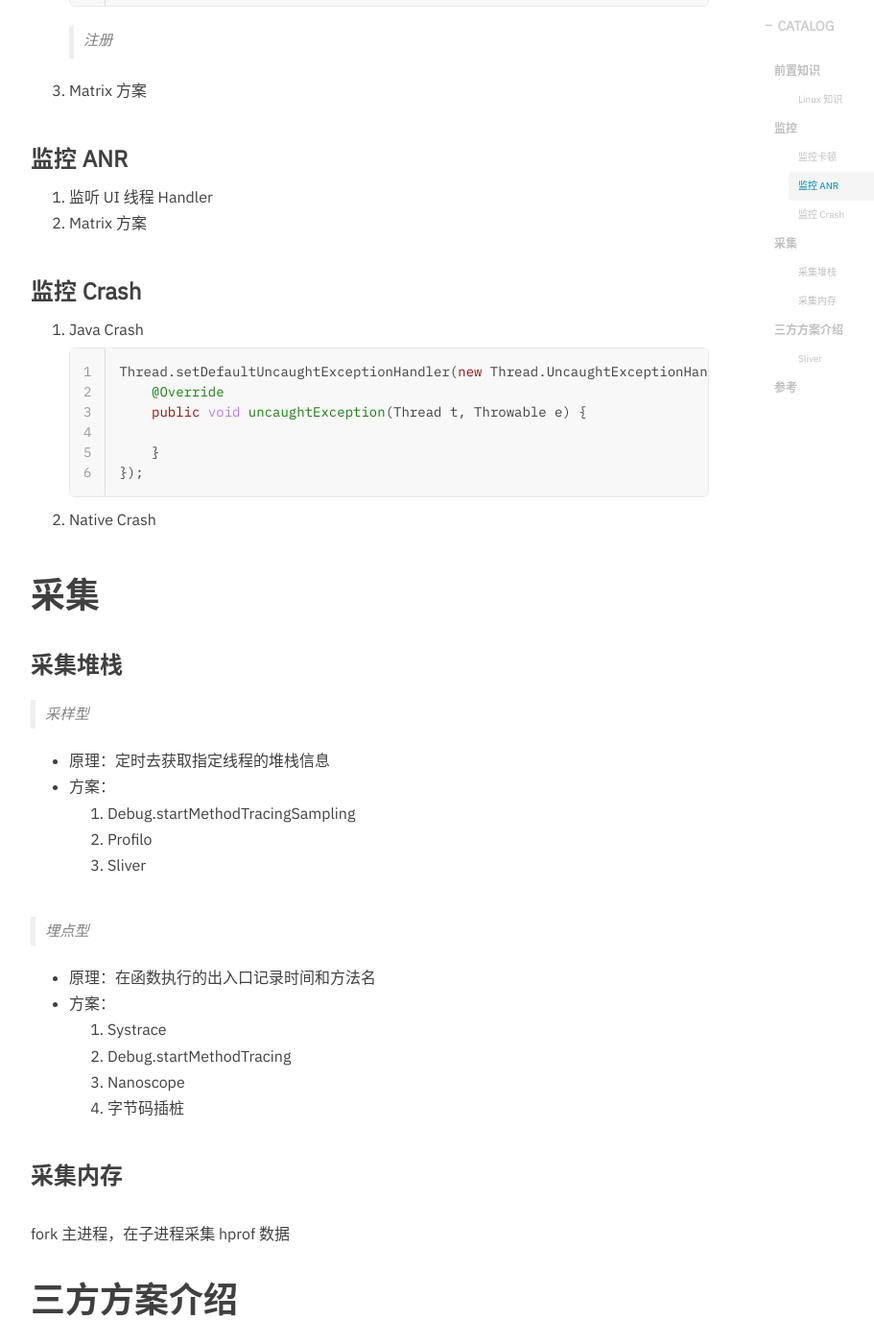
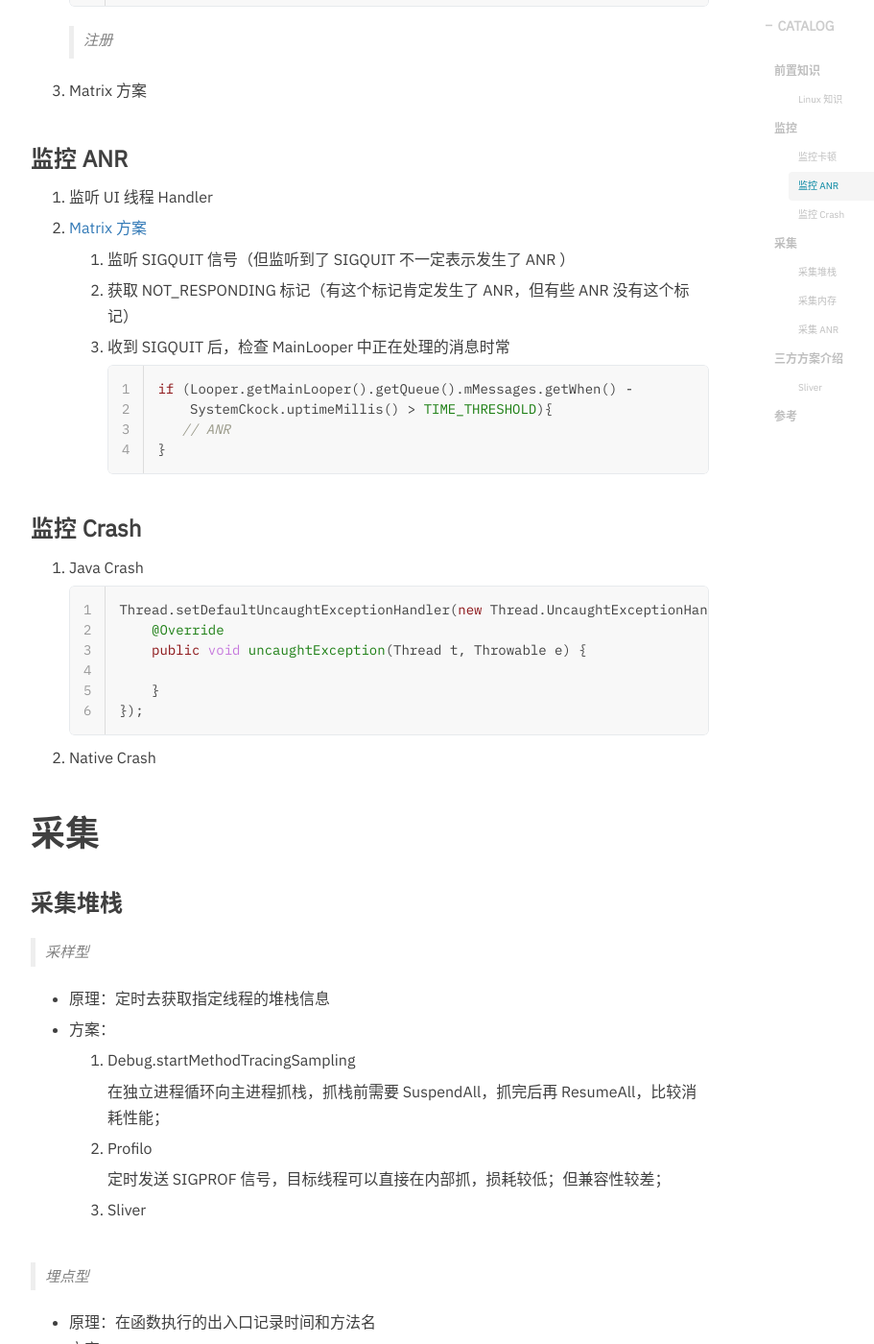
Before and after one commit to hurshi/hurshi.github.io, a Jekyll site: the page built from _posts/2023-05-23-Caton.md, in a window 1280 px wide and 1400 px high, scrolled down 1584 px. Shown: the whole window at 96% size, without its empty margins (233-1144 px from the left). Built offline with Jekyll 4.4.1, drawn with Linux system fonts in a browser that asks for light colours; nearby versions of some CDN libraries; some web fonts are replaced; comment, search, counter and statistics services are not loaded; some of the changed text lies outside the part shown.

Commit message:
fix blog

````diff
--- a/_posts/2023-05-23-Caton.md
+++ b/_posts/2023-05-23-Caton.md
@@ -54,7 +54,24 @@ tags:
 ### 监控 ANR
 
 1. 监听 UI 线程 Handler
-1. Matrix 方案
+
+1. [Matrix 方案](https://mp.weixin.qq.com/s/fWoXprt2TFL1tTapt7esYg)
+
+   1. 监听 SIGQUIT 信号（但监听到了 SIGQUIT 不一定表示发生了 ANR ）
+
+   1. 获取 NOT_RESPONDING 标记（有这个标记肯定发生了 ANR，但有些 ANR 没有这个标记）
+
+   1. 收到 SIGQUIT 后，检查 MainLooper 中正在处理的消息时常
+
+      ```java
+      if (Looper.getMainLooper().getQueue().mMessages.getWhen() -
+          SystemCkock.uptimeMillis() > TIME_THRESHOLD){
+         // ANR
+      }
+      ```
+
+
+
 
 
 
@@ -80,10 +97,17 @@ tags:
 >  采样型
 
 *  原理：定时去获取指定线程的堆栈信息
+
 *  方案：
    1.  Debug.startMethodTracingSampling
+
+       在独立进程循环向主进程抓栈，抓栈前需要 SuspendAll，抓完后再 ResumeAll，比较消耗性能；
+
    2.  Profilo
-   2.  Sliver
+
+       定时发送 SIGPROF 信号，目标线程可以直接在内部抓，损耗较低；但兼容性较差；
+
+   3.  Sliver
 
 >  埋点型
 
@@ -96,7 +120,15 @@ tags:
 
 ### 采集内存
 
-fork 主进程，在子进程采集 hprof 数据
+*  fork 主进程，在子进程采集 hprof 数据
+
+
+
+### 采集 ANR
+
+*  监听到 ANR 后，Hook 住 socket 的 write 方法，就能拿到系统 dump 的 ANR Trace 内容；
+
+
 
 # 三方方案介绍
 
````
